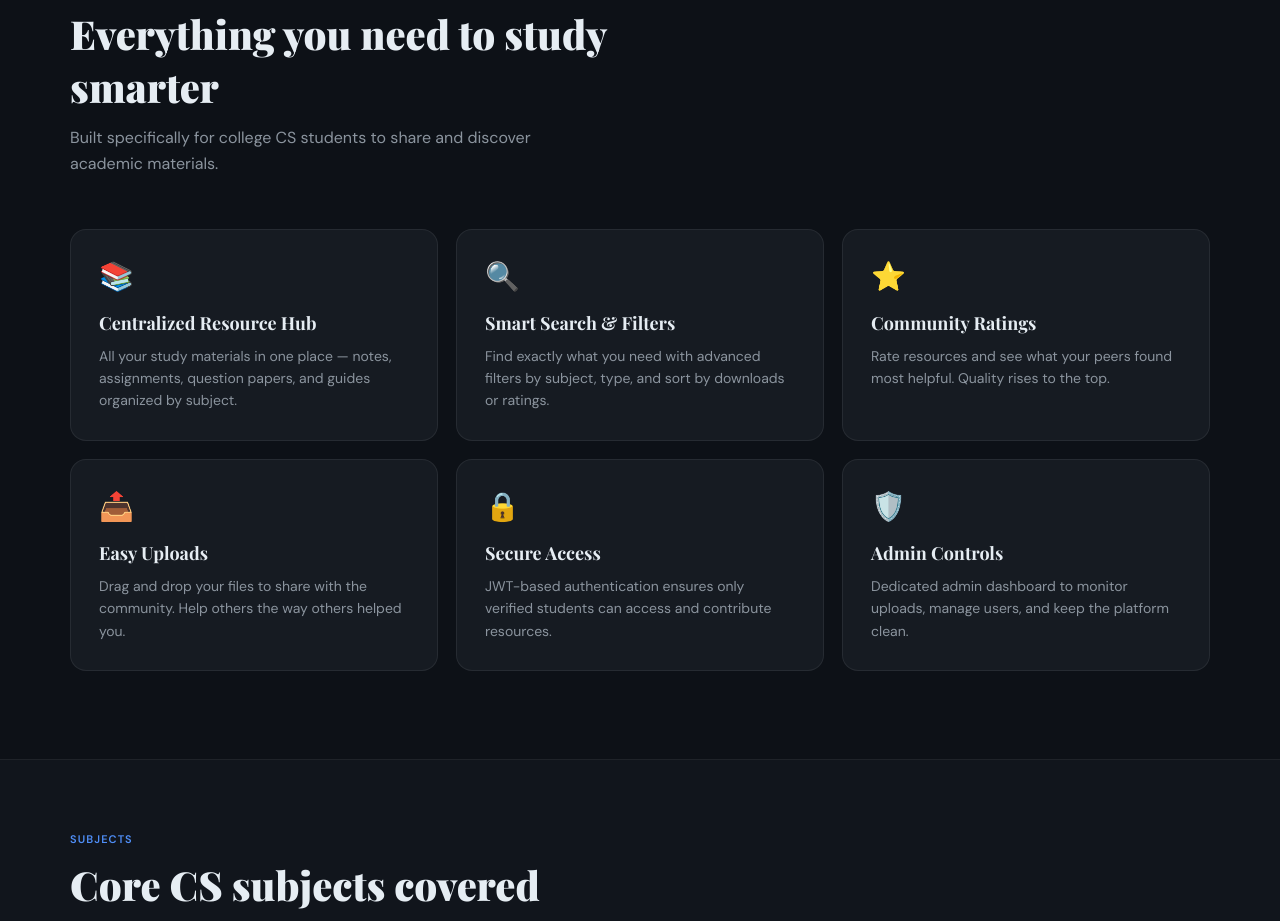
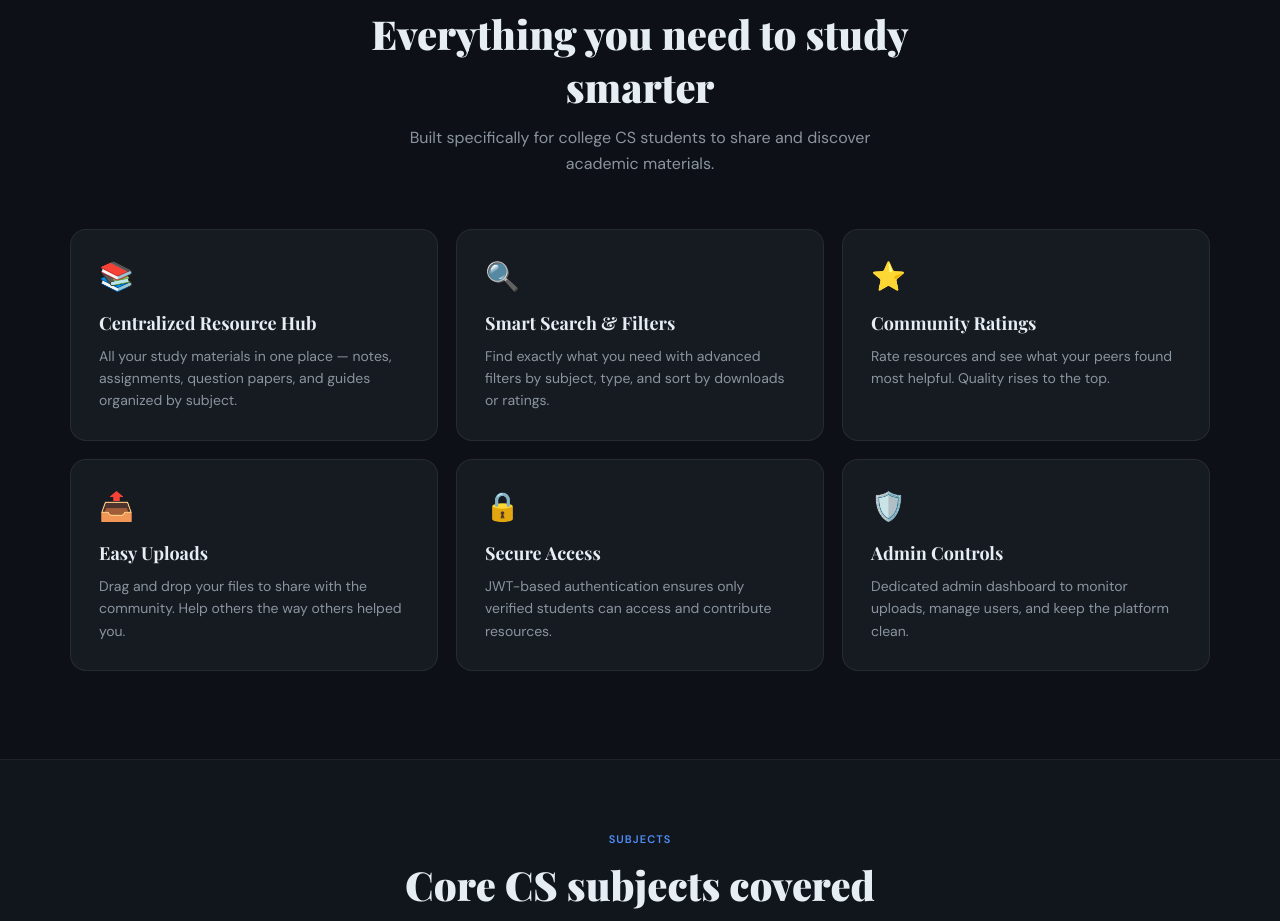
Before and after one commit to Harshavardhan2006/DevOps-Full-Stack-Project, a React (Create React App) app in the folder frontend/: page / in a window 1280 px wide. Shown: the part 920-1841 px from the top of the page. Built offline with nearby package versions, Linux system fonts and the light colour scheme.

Commit message:
Refactor CSS styles for improved layout and alignment in sections

```diff
--- a/frontend/src/styles/styles.css
+++ b/frontend/src/styles/styles.css
@@ -820,16 +820,16 @@ tr:hover td      { background: rgba(255,255,255,0.02); }
 .land-stat-label { display: block; font-size: 12px; color: #8b949e; font-weight: 500; }
 
 /* Sections */
-.land-section         { padding: 88px 28px; }
+.land-section          { padding: 88px 28px; }
 .land-subjects-section { padding: 72px 28px; background: rgba(22,27,34,0.5); border-top: 1px solid rgba(255,255,255,0.06); border-bottom: 1px solid rgba(255,255,255,0.06); }
-.land-section-inner   { max-width: 1140px; margin: 0 auto; }
-.land-section-label   { font-size: 11px; font-weight: 600; letter-spacing: 0.1em; text-transform: uppercase; color: #4f8ef7; margin-bottom: 12px; }
-.land-section-title   { font-family: 'Playfair Display', serif; font-size: clamp(26px,4vw,40px); font-weight: 900; color: #e6edf3; margin-bottom: 12px; max-width: 600px; }
-.land-section-sub     { font-size: 16px; color: #8b949e; line-height: 1.6; max-width: 520px; margin-bottom: 52px; }
+.land-section-inner    { max-width: 1140px; margin: 0 auto; text-align: center; }
+.land-section-label    { font-size: 11px; font-weight: 600; letter-spacing: 0.1em; text-transform: uppercase; color: #4f8ef7; margin-bottom: 12px; }
+.land-section-title    { font-family: 'Playfair Display', serif; font-size: clamp(26px,4vw,40px); font-weight: 900; color: #e6edf3; margin-bottom: 12px; max-width: 600px; margin-left: auto; margin-right: auto; }
+.land-section-sub      { font-size: 16px; color: #8b949e; line-height: 1.6; max-width: 520px; margin-bottom: 52px; margin-left: auto; margin-right: auto; }
 
 /* Features grid */
 .land-features-grid {
-  display: grid; grid-template-columns: repeat(auto-fill, minmax(300px,1fr)); gap: 18px;
+  display: grid; grid-template-columns: repeat(auto-fill, minmax(300px,1fr)); gap: 18px; text-align: left;
 }
 .land-feature-card {
   background: #161b22; border: 1px solid rgba(255,255,255,0.07); border-radius: 16px; padding: 28px;
@@ -841,7 +841,7 @@ tr:hover td      { background: rgba(255,255,255,0.02); }
 .land-feature-desc  { font-size: 14px; color: #8b949e; line-height: 1.6; }
 
 /* Subjects */
-.land-subjects-wrap { display: flex; flex-wrap: wrap; gap: 10px; }
+.land-subjects-wrap { display: flex; flex-wrap: wrap; gap: 10px; justify-content: center; }
 .land-subject-pill {
   padding: 9px 18px; border-radius: 999px; border: 1px solid rgba(79,142,247,0.2);
   background: rgba(79,142,247,0.07); color: #4f8ef7; font-size: 13px; font-weight: 600;
@@ -850,7 +850,7 @@ tr:hover td      { background: rgba(255,255,255,0.02); }
 .land-subject-pill:hover { background: rgba(79,142,247,0.15); border-color: rgba(79,142,247,0.4); }
 
 /* Steps */
-.land-steps { display: grid; grid-template-columns: repeat(auto-fill, minmax(260px,1fr)); gap: 24px; }
+.land-steps { display: grid; grid-template-columns: repeat(auto-fill, minmax(260px,1fr)); gap: 24px; text-align: left; }
 .land-step  { position: relative; padding: 32px; background: #161b22; border: 1px solid rgba(255,255,255,0.07); border-radius: 16px; }
 .land-step-num   { font-family: 'Playfair Display', serif; font-size: 44px; font-weight: 900; color: rgba(79,142,247,0.2); line-height: 1; margin-bottom: 16px; }
 .land-step-title { font-size: 17px; font-weight: 600; color: #e6edf3; margin-bottom: 10px; }
```
